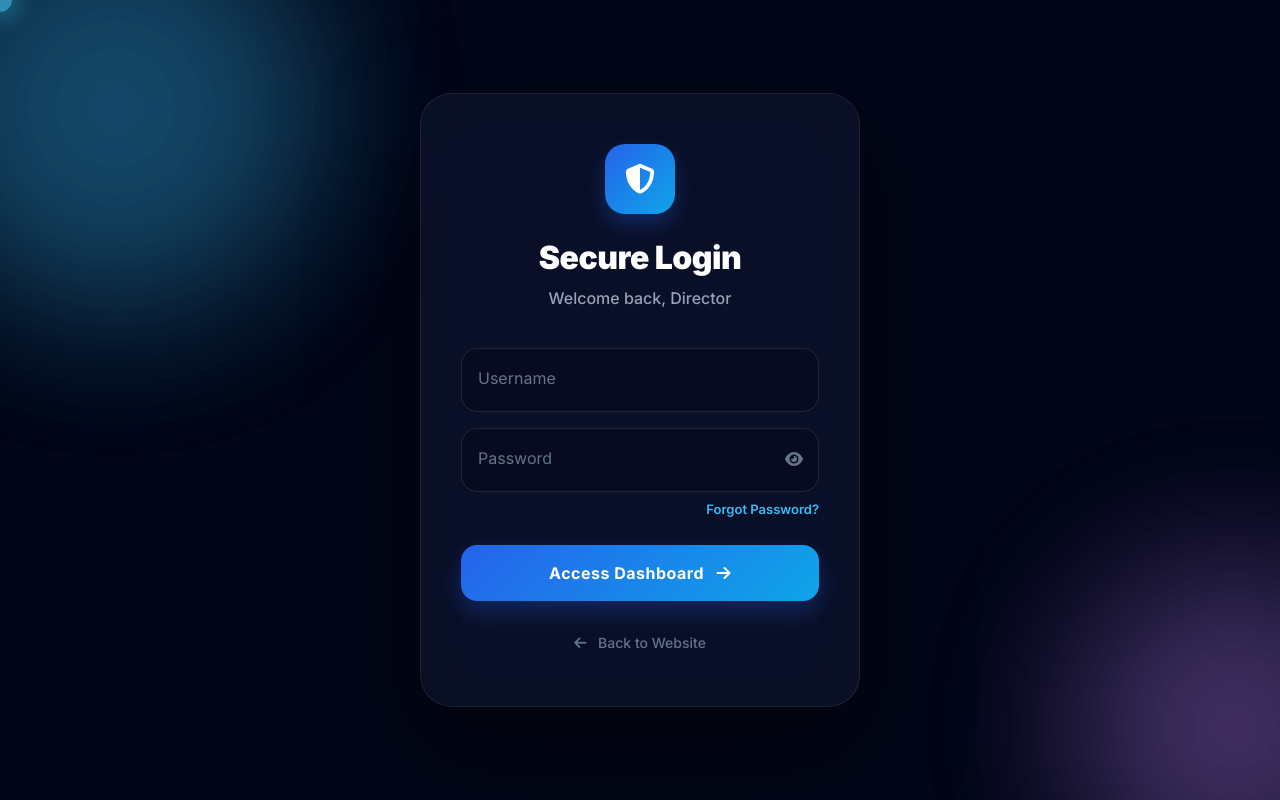
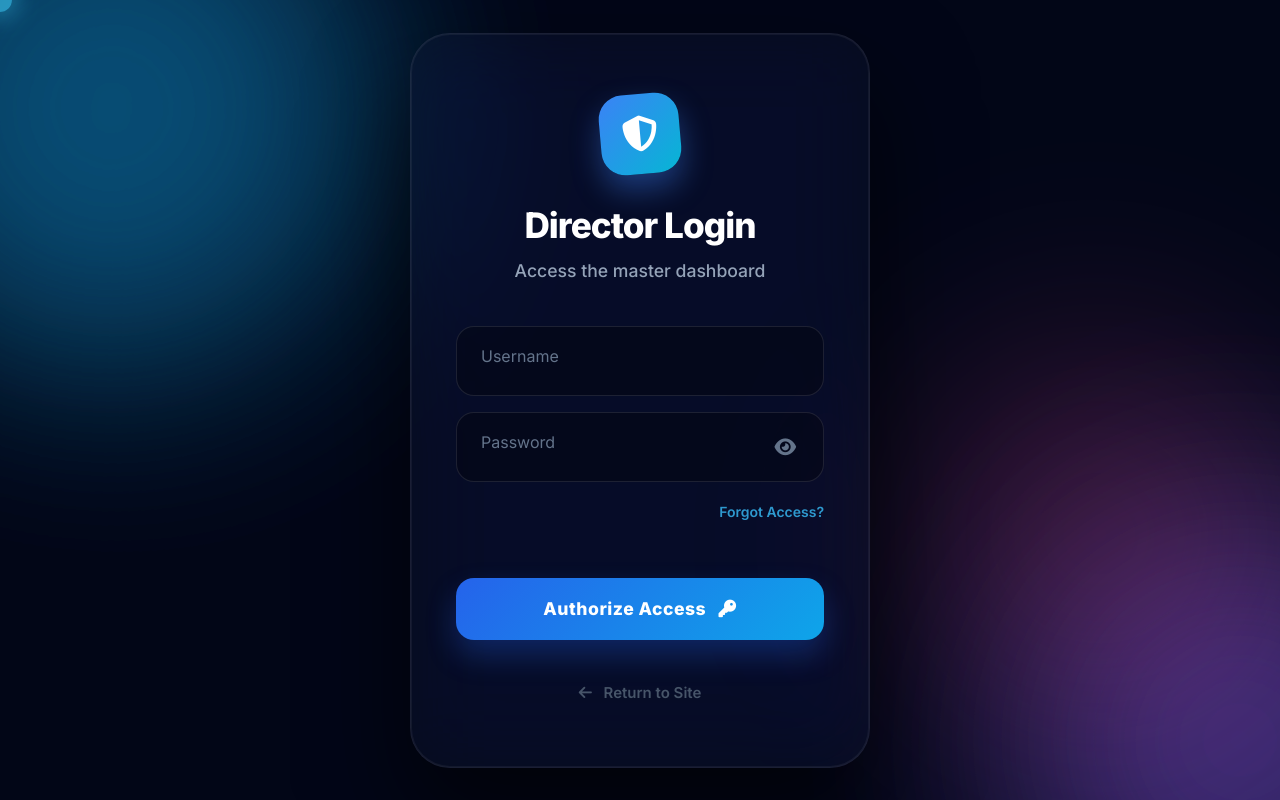
Before and after one commit to navrajsxndhu/webcom-sirsa, a plain HTML site: page client/login.html in a window 1280 px wide. Drawn offline with nearby package versions, Linux system fonts and the light colour scheme; no server answers.

Commit message:
Complete premium overhaul of the login page with glassmorphism and shake animation

```diff
--- a/client/login.html
+++ b/client/login.html
@@ -22,7 +22,7 @@
             position: relative;
         }
 
-        /* Animated Blobs */
+        /* Enhanced Animated Blobs */
         .login-blobs {
             position: absolute;
             inset: 0;
@@ -31,133 +31,142 @@
         }
         .blob {
             position: absolute;
-            filter: blur(80px);
-            opacity: 0.2;
+            filter: blur(100px);
+            opacity: 0.25;
             border-radius: 50%;
-            animation: float 20s infinite alternate ease-in-out;
+            animation: float 25s infinite alternate ease-in-out;
         }
-        .blob-1 { width: 400px; height: 400px; background: #38bdf8; top: -100px; left: -100px; }
-        .blob-2 { width: 300px; height: 300px; background: #c084fc; bottom: -50px; right: -50px; animation-delay: -5s; }
+        .blob-1 { width: 500px; height: 500px; background: #0ea5e9; top: -150px; left: -150px; }
+        .blob-2 { width: 400px; height: 400px; background: #8b5cf6; bottom: -100px; right: -100px; animation-delay: -7s; }
+        .blob-3 { width: 300px; height: 300px; background: #ec4899; top: 40%; right: 10%; animation-delay: -12s; }
 
         @keyframes float {
-            0% { transform: translate(0,0) scale(1); }
-            100% { transform: translate(100px, 50px) scale(1.1); }
+            0% { transform: translate(0,0) scale(1) rotate(0deg); }
+            100% { transform: translate(120px, 80px) scale(1.2) rotate(45deg); }
         }
 
         .login-card {
-            background: rgba(15, 23, 42, 0.6);
-            backdrop-filter: blur(30px) saturate(180%);
-            -webkit-backdrop-filter: blur(30px) saturate(180%);
+            background: rgba(15, 23, 42, 0.4);
+            backdrop-filter: blur(40px) saturate(200%);
+            -webkit-backdrop-filter: blur(40px) saturate(200%);
             border: 1px solid rgba(255, 255, 255, 0.08);
-            padding: 50px 40px;
-            border-radius: 32px;
+            padding: 60px 45px;
+            border-radius: 40px;
             width: 100%;
-            max-width: 440px;
+            max-width: 460px;
             text-align: center;
-            box-shadow: 0 40px 100px rgba(0,0,0,0.5);
-            animation: slideUp 0.8s cubic-bezier(0.16, 1, 0.3, 1) forwards;
+            box-shadow: 0 50px 100px rgba(0,0,0,0.6), inset 0 0 0 1px rgba(255,255,255,0.05);
+            animation: slideIn 1s cubic-bezier(0.16, 1, 0.3, 1) forwards;
             position: relative;
         }
 
-        .login-card::before {
-            content: '';
-            position: absolute;
-            inset: -1px;
-            background: linear-gradient(135deg, rgba(56, 189, 248, 0.3), transparent, rgba(192, 132, 252, 0.3));
-            border-radius: 32px;
-            z-index: -1;
-            mask: linear-gradient(#fff 0 0) content-box, linear-gradient(#fff 0 0);
-            -webkit-mask: linear-gradient(#fff 0 0) content-box, linear-gradient(#fff 0 0);
-            mask-composite: exclude;
-            -webkit-mask-composite: destination-out;
+        @keyframes slideIn {
+            from { opacity: 0; transform: scale(0.9) translateY(40px); }
+            to { opacity: 1; transform: scale(1) translateY(0); }
         }
 
-        @keyframes slideUp {
-            from { opacity: 0; transform: translateY(40px); }
-            to { opacity: 1; transform: translateY(0); }
-        }
-
-        .login-card .logo-icon {
-            width: 70px;
-            height: 70px;
-            background: linear-gradient(135deg, #2563eb, #0ea5e9);
-            border-radius: 20px;
+        .login-card .logo-shield {
+            width: 80px;
+            height: 80px;
+            background: linear-gradient(135deg, #3b82f6, #06b6d4);
+            border-radius: 24px;
             display: flex;
             align-items: center;
             justify-content: center;
-            margin: 0 auto 25px;
-            font-size: 30px;
+            margin: 0 auto 30px;
+            font-size: 36px;
             color: white;
-            box-shadow: 0 10px 20px rgba(37, 99, 235, 0.3);
+            box-shadow: 0 15px 30px rgba(59, 130, 246, 0.4);
+            transform: rotate(-5deg);
+            transition: all 0.5s var(--apple-spring);
         }
 
-        .login-card h2 { font-weight: 900; letter-spacing: -0.5px; margin-bottom: 8px; }
-        .login-card p { color: #94a3b8; margin-bottom: 35px; font-weight: 500; }
+        .login-card:hover .logo-shield { transform: rotate(0deg) scale(1.1); }
+
+        .login-card h2 { font-weight: 800; letter-spacing: -1px; margin-bottom: 10px; font-size: 2.2rem; }
+        .login-card p { color: #94a3b8; margin-bottom: 40px; font-weight: 500; font-size: 1.1rem; }
 
         .form-floating > .form-control {
-            background: rgba(0,0,0,0.2) !important;
+            background: rgba(0,0,0,0.3) !important;
             border: 1px solid rgba(255,255,255,0.1) !important;
             color: white !important;
-            border-radius: 16px;
-            padding: 18px 16px;
-            height: 64px;
+            border-radius: 18px;
+            padding: 20px 24px;
+            height: 70px;
+            font-size: 1.1rem;
         }
 
-        .form-floating > label { color: #64748b; padding-left: 16px; }
+        .form-floating > label { color: #64748b; padding-left: 24px; }
 
         .form-control:focus {
             border-color: #38bdf8 !important;
-            box-shadow: 0 0 0 4px rgba(56, 189, 248, 0.1) !important;
+            box-shadow: 0 0 0 5px rgba(56, 189, 248, 0.15) !important;
+            background: rgba(0,0,0,0.4) !important;
         }
 
         .pass-container { position: relative; }
         .pass-toggle {
             position: absolute;
-            right: 16px;
+            right: 20px;
             top: 50%;
             transform: translateY(-50%);
             background: none;
             border: none;
             color: #64748b;
             z-index: 10;
-            transition: color 0.3s;
+            padding: 8px;
+            font-size: 1.2rem;
+            transition: all 0.3s;
         }
-        .pass-toggle:hover { color: #fff; }
+        .pass-toggle:hover { color: #38bdf8; }
 
         .forgot-link {
-            display: block;
-            text-align: right;
-            margin-top: -10px;
-            margin-bottom: 25px;
-            font-size: 13px;
+            display: inline-block;
+            margin-top: 10px;
+            margin-bottom: 30px;
+            font-size: 14px;
             color: #38bdf8;
             font-weight: 600;
             text-decoration: none;
-            transition: color 0.3s;
+            transition: all 0.3s;
+            opacity: 0.8;
         }
-        .forgot-link:hover { color: #7dd3fc; text-decoration: underline; }
+        .forgot-link:hover { opacity: 1; color: #7dd3fc; text-shadow: 0 0 10px rgba(56, 189, 248, 0.5); }
 
         .login-btn {
             background: linear-gradient(135deg, #2563eb, #0ea5e9);
             border: none;
-            border-radius: 16px;
-            padding: 16px;
-            font-weight: 700;
+            border-radius: 18px;
+            padding: 18px;
+            font-weight: 800;
+            font-size: 1.1rem;
             letter-spacing: 0.5px;
-            box-shadow: 0 10px 25px rgba(37, 99, 235, 0.3);
-            transition: all 0.3s var(--apple-ease);
+            box-shadow: 0 15px 30px rgba(37, 99, 235, 0.3);
+            transition: all 0.4s var(--apple-ease);
         }
-        .login-btn:hover { transform: translateY(-2px); box-shadow: 0 15px 30px rgba(37, 99, 235, 0.4); }
+        .login-btn:hover {
+            transform: translateY(-3px);
+            box-shadow: 0 20px 40px rgba(37, 99, 235, 0.5);
+            filter: brightness(1.1);
+        }
 
         .back-link {
-            color: #64748b;
-            font-size: 14px;
-            font-weight: 500;
-            margin-top: 30px;
+            color: #475569;
+            font-size: 15px;
+            font-weight: 600;
+            margin-top: 40px;
             display: inline-block;
-            transition: color 0.3s;
+            transition: all 0.3s;
         }
-        .back-link:hover { color: #fff; }
+        .back-link:hover { color: #fff; transform: translateX(-5px); }
+
+        /* Error Shake Animation */
+        @keyframes shake {
+            0%, 100% { transform: translateX(0); }
+            20%, 60% { transform: translateX(-10px); }
+            40%, 80% { transform: translateX(10px); }
+        }
+        .shake { animation: shake 0.4s ease-in-out; }
     </style>
 </head>
 <body>
@@ -165,24 +174,25 @@
     <div class="login-blobs">
         <div class="blob blob-1"></div>
         <div class="blob blob-2"></div>
+        <div class="blob blob-3"></div>
     </div>
 
-    <div class="login-card">
-        <div class="logo-icon">
+    <div class="login-card" id="loginCard">
+        <div class="logo-shield">
             <i class="fa-solid fa-shield-halved"></i>
         </div>
-        <h2>Secure Login</h2>
-        <p>Welcome back, Director</p>
+        <h2>Director Login</h2>
+        <p>Access the master dashboard</p>
 
         <form id="loginForm">
             <div class="form-floating mb-3">
-                <input type="text" id="username" class="form-control" placeholder="Username" required>
+                <input type="text" id="username" class="form-control" placeholder="Username" required autocomplete="username">
                 <label for="username">Username</label>
             </div>
 
-            <div class="pass-container mb-3">
+            <div class="pass-container mb-2">
                 <div class="form-floating">
-                    <input type="password" id="password" class="form-control" placeholder="Password" required>
+                    <input type="password" id="password" class="form-control" placeholder="Password" required autocomplete="current-password">
                     <label for="password">Password</label>
                 </div>
                 <button type="button" class="pass-toggle" id="togglePass">
@@ -190,15 +200,17 @@
                 </button>
             </div>
 
-            <a href="#" class="forgot-link" id="forgotPass">Forgot Password?</a>
+            <div class="text-end mb-4">
+                <a href="#" class="forgot-link" id="forgotPass">Forgot Access?</a>
+            </div>
 
             <button type="submit" id="loginBtn" class="btn btn-primary w-100 login-btn">
-                Access Dashboard <i class="fa-solid fa-arrow-right ms-2"></i>
+                Authorize Access <i class="fa-solid fa-key ms-2"></i>
             </button>
         </form>
 
         <a href="index.html" class="back-link text-decoration-none">
-            <i class="fa-solid fa-arrow-left me-2"></i> Back to Website
+            <i class="fa-solid fa-arrow-left me-2"></i> Return to Site
         </a>
     </div>
 
@@ -217,8 +229,15 @@
         // Forgot Password Action
         document.getElementById('forgotPass').addEventListener('click', (e) => {
             e.preventDefault();
-            showToast('Helpful Tip', 'To reset your master credentials, please contact Navraj Sandhu or update your server environment variables.', 'info');
+            showToast('Security Protocol', 'To reset master credentials, please update your server environment variables or contact Navraj Sandhu.', 'info');
         });
+
+        // Add shake on failed attempt (interacts with login.js if possible)
+        window.shakeLoginCard = () => {
+            const card = document.getElementById('loginCard');
+            card.classList.add('shake');
+            setTimeout(() => card.classList.remove('shake'), 400);
+        };
     </script>
 </body>
 </html>
--- a/client/login.js
+++ b/client/login.js
@@ -37,10 +37,12 @@ document.addEventListener('DOMContentLoaded', () => {
                     }, 1000);
                 } else {
                     showToast('Error', data.error || 'Invalid credentials.', 'error');
+                    if (window.shakeLoginCard) window.shakeLoginCard();
                 }
             } catch (error) {
                 console.error('Login Error:', error);
                 showToast('Error', 'Failed to connect to server.', 'error');
+                if (window.shakeLoginCard) window.shakeLoginCard();
             } finally {
                 loginBtn.innerHTML = originalText;
                 loginBtn.disabled = false;
```
